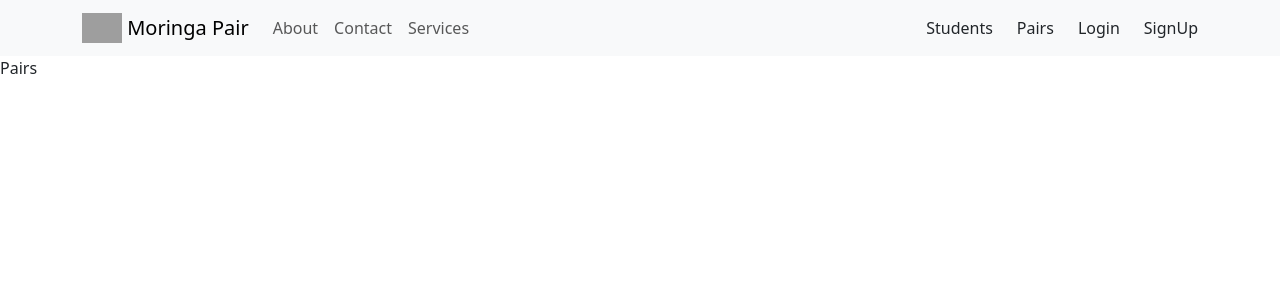
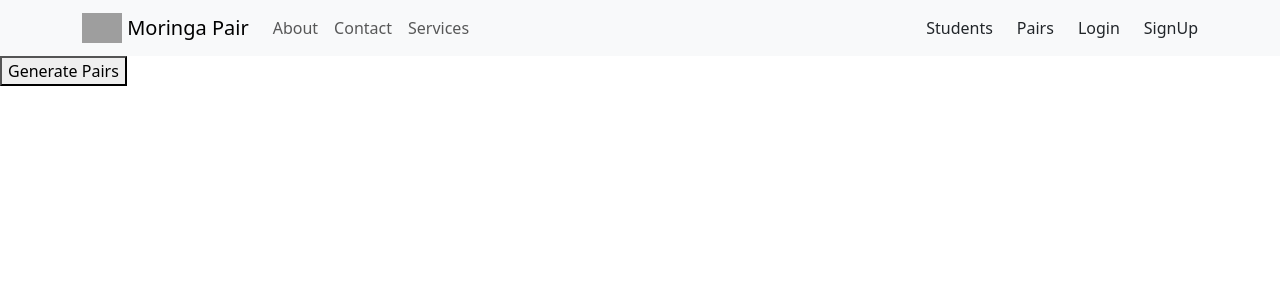
Before and after one commit to alexander784/MoringaPair, a React (Create React App) app in the folder client/: page /pairs in a window 1280 px wide. Shown: the top 300 px of the page. Built offline with nearby package versions, Linux system fonts and the light colour scheme; grey boxes are pictures that could not be loaded.

Commit message:
Implement Pairs component

```diff
--- a/client/src/pages/Pairs.jsx
+++ b/client/src/pages/Pairs.jsx
@@ -1,9 +1,48 @@
-import React from 'react'
+import React, { useState } from "react";
 
 const Pairs = () => {
+  const [pairs, setPairs] = useState([]);
+
+  const generateRandomPairs = () => {
+    // fetch API
+    fetch("/api/create_pairs", {
+      method: "GET",
+      headers: {
+        "Content-Type": "application/json",
+        Accept: "application/json",
+        Authorization: `Bearer ${localStorage.getItem("access_token")}`,
+      },
+    })
+      .then((response) => {
+        if (response.ok) {
+          return response.json();
+        }
+      })
+      .then((data) => {
+        console.log(data);
+        if (data.pairs) {
+          setPairs(data.pairs);
+        }
+      })
+      .catch((err) => {
+        console.log("Error in generating random pairs", err);
+      });
+  };
+
   return (
-    <div>Pairs</div>
-  )
-}
+    <div className="pairs-container">
+      <button className="btn-gen-pair" onClick={generateRandomPairs}>
+        Generate Pairs
+      </button>
 
-export default Pairs
+      <div className="cards">
+        {pairs &&
+          pairs.map((pair) => {
+            return <div key={pair.id}>pair</div>;
+          })}
+      </div>
+    </div>
+  );
+};
+
+export default Pairs;
```
